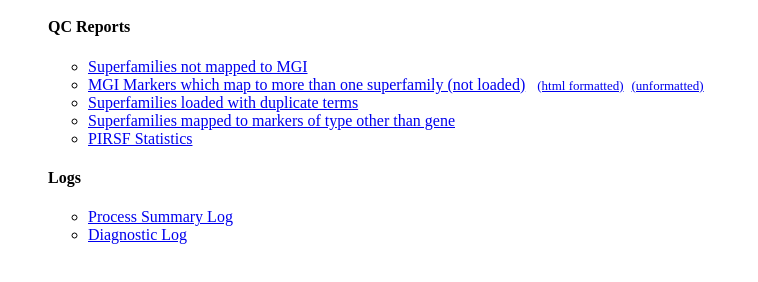
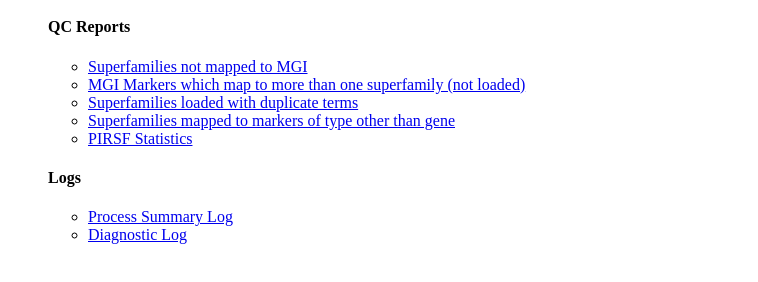
Before and after one commit to mgijax/pirsfload, a plain HTML site: page index.html in a window 1280 px wide. Shown: the part 48-330 px from the top of the page, without its empty margins (0-758 px from the left). Drawn offline with Linux system fonts and the light colour scheme.

Commit message:
pirsfload-3-5-2-0

```diff
--- a/index.html
+++ b/index.html
@@ -5,7 +5,7 @@
 <H4>QC Reports</H4>
 <UL>
 <LI><A HREF="/data/loads/pirsf/pirsfload/reports/PIRSF_NotMapped.sql.rpt">Superfamilies not mapped to MGI</A></LI>
-<LI><A HREF="/data/loads/pirsf/pirsfload/reports/oneToMany.rpt">MGI Markers which map to more than one superfamily (not loaded)</A>&nbsp;&nbsp;&nbsp;<A HREF="/data/loads/pirsf/pirsfload/reports/oneToMany.html"><font size="-1">(html formatted)</font></a>&nbsp;&nbsp;<A HREF="/data/loads/pirsf/pirsfload/reports/oneToMany.txt"><font size="-1">(unformatted)</font></a></LI>
+<LI><A HREF="/data/loads/pirsf/pirsfload/reports/oneToMany.rpt">MGI Markers which map to more than one superfamily (not loaded)</A></LI>
 <LI><A HREF="/data/loads/pirsf/pirsfload/reports/DuplicateTermNames.rpt">Superfamilies loaded with duplicate terms</A></font></a></LI>
 <LI><A HREF="/data/loads/pirsf/pirsfload/reports/OtherMarkerTypes.rpt">Superfamilies mapped to markers of type other than gene</A></font></a></LI>
 <LI><A HREF="/data/loads/pirsf/pirsfload/reports/PIRSF_Stats.sql.rpt">PIRSF Statistics</A></font></a></LI>
```
Also changed, not shown: 1 other file.
